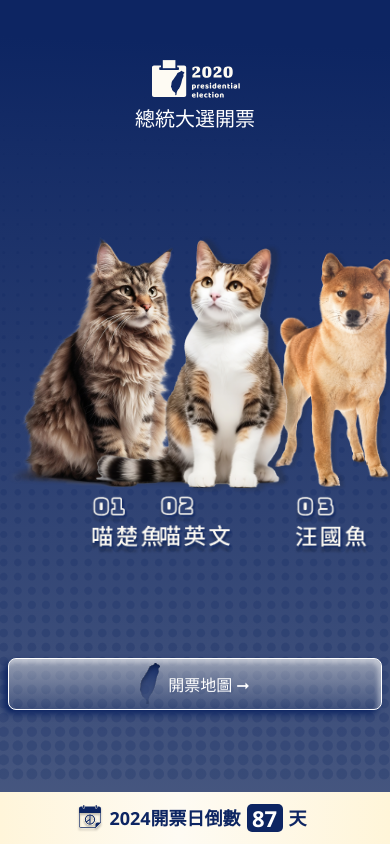
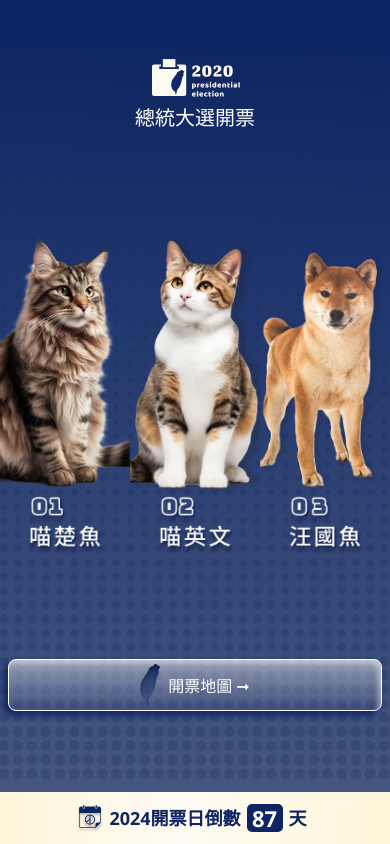
Before and after one commit to zim314/2023-F2E-Invoicing-System, a React (Vite) app: page / in a window 390 px wide. Built offline with nearby package versions, Linux system fonts and the light colour scheme.

Commit message:
feat: 🎸 完成CandidateCard畫面

```diff
--- a/src/component/CandidateCard/index.scss
+++ b/src/component/CandidateCard/index.scss
@@ -1,17 +1,23 @@
 .candidateCard {
+    background-color: rgb(255,255,255,0);
+    border: none;
+    flex: 1;
     flex-direction: column;
-    width: fit-content;
+    overflow: hidden;
+    min-width: 100px;
+
+    & > div {
+        height: 262px;
+        overflow: hidden;
+
+        & img {
+            height: 100%;
+            position: relative;
+        }
+    }
 
     & > img {
         display: block;
-    }
-
-    & :first-child {
-        // width: 274px;
-        height: 262px;
-    }
-
-    & :last-child {
         width: 77px;
         height: 61px;
     }
--- a/src/component/CandidateCard/index.tsx
+++ b/src/component/CandidateCard/index.tsx
@@ -1,16 +1,29 @@
 import './index.scss';
 
 interface Props {
+    click: any;
+    shiftRight?: string;
     condidatePicture: string;
     condidateNumber: string;
 }
 
-const CondidateCard = ({ condidatePicture, condidateNumber }: Props) => {
+const CondidateCard = ({
+    click,
+    shiftRight = '0px',
+    condidatePicture,
+    condidateNumber,
+}: Props) => {
     return (
-        <div className="candidateCard alingCenter">
-            <img src={condidatePicture} alt="候選人照片" />
+        <button className="candidateCard alingCenter" onClick={click}>
+            <div className="alingCenter">
+                <img
+                    style={{ right: shiftRight }}
+                    src={condidatePicture}
+                    alt="候選人照片"
+                />
+            </div>
             <img src={condidateNumber} alt="候選人名字" />
-        </div>
+        </button>
     );
 };
 
--- /dev/null
+++ b/src/hook/useRWD.ts
@@ -0,0 +1,23 @@
+import { useState, useEffect } from 'react';
+
+const useRWD = () => {
+    const [mobile, setMobile] = useState('mobile');
+
+    const handleRWD = () => {
+        if (window.innerWidth > 1024) setMobile('PC');
+        else if (window.innerWidth > 768) setMobile('tablet');
+        else setMobile('mobile');
+    };
+
+    useEffect(() => {
+        window.addEventListener('resize', handleRWD);
+        handleRWD();
+        return () => {
+            window.removeEventListener('resize', handleRWD);
+        };
+    }, []);
+
+    return mobile;
+};
+
+export default useRWD;
--- a/src/page/Home/index.scss
+++ b/src/page/Home/index.scss
@@ -38,15 +38,6 @@
         overflow: hidden;
         display: flex;
         justify-content: space-between;
-        position: relative;
-
-        & > div:nth-child(2) {
-            position: absolute;
-            top:50%;
-            left: 50%;
-            transform: translate(-50%, -50%);
-            z-index: 2;
-        }
     }
 
     &__button {
--- a/src/page/Home/index.tsx
+++ b/src/page/Home/index.tsx
@@ -1,4 +1,5 @@
 import './index.scss';
+import useRWD from '../../hook/useRWD';
 import Footer from '../../component/Footer';
 import logo from '../../assets/images/logo.svg';
 import CandidateCard from '../../component/CandidateCard';
@@ -11,6 +12,8 @@ import guoYuNumber from '../../assets/images/guoYu_number.png';
 import taiwanIcon from '../../assets/images/button_taiwanIcon.svg';
 
 const Home = () => {
+    const device = useRWD();
+
     return (
         <div className="home">
             <div className="home__container">
@@ -19,23 +22,34 @@ const Home = () => {
                     <p>總統大選開票</p>
                 </div>
                 <div className="home__content">
+                    {device === 'mobile' && (
+                        <>
                             <CandidateCard
+                                click={() => console.log('1')}
                                 condidatePicture={chuYuPicture}
                                 condidateNumber={chuYuNumber}
                             />
                             <CandidateCard
+                                click={() => console.log('2')}
+                                shiftRight={'30px'}
                                 condidatePicture={yingWenPicture}
                                 condidateNumber={yingWenNumber}
                             />
                             <CandidateCard
+                                click={() => console.log('3')}
+                                shiftRight={'10px'}
                                 condidatePicture={guoYuPicture}
                                 condidateNumber={guoYuNumber}
                             />
+                        </>
+                    )}
                 </div>
+                {device === 'mobile' && (
                     <button className="alingCenter home__button">
                         <img src={taiwanIcon} alt="icon" />
                         <p>開票地圖 ➞</p>
                     </button>
+                )}
             </div>
             <Footer />
         </div>
```
Lines whose indentation alone changed are shown as unchanged.
